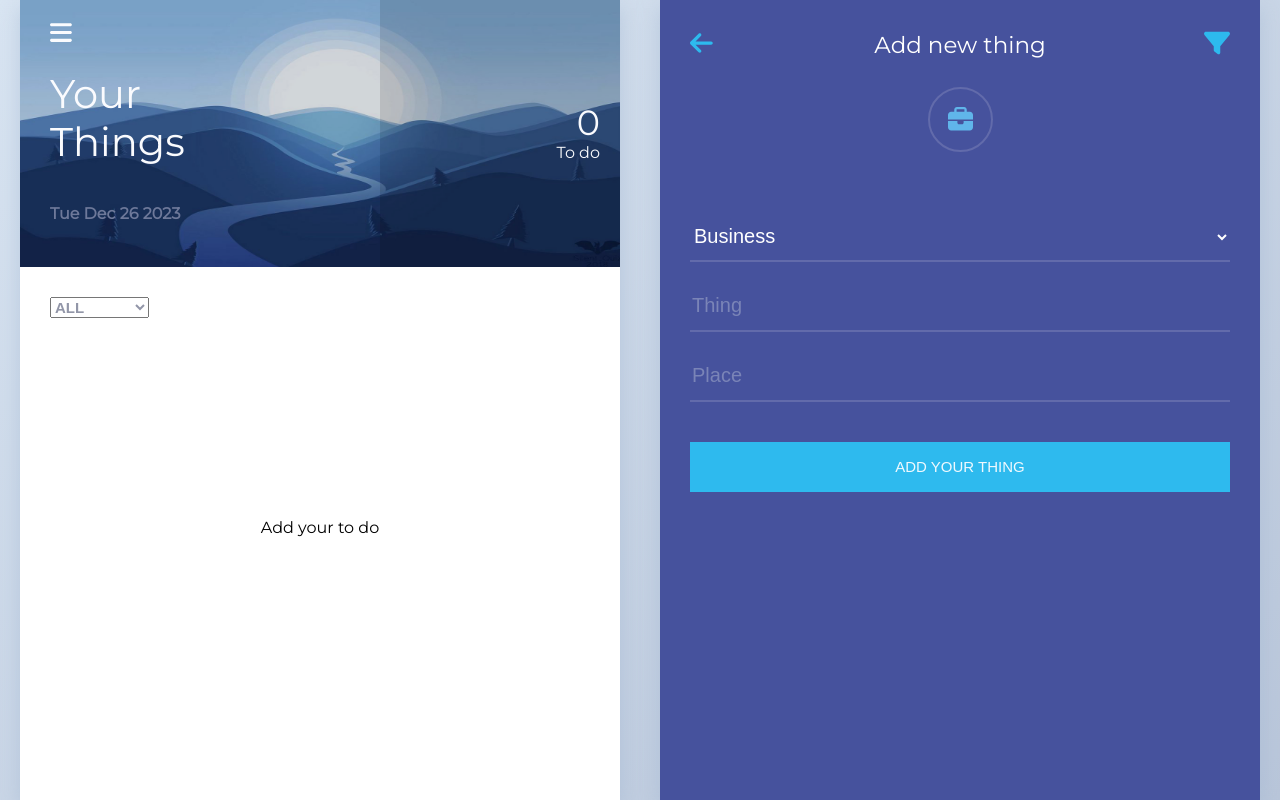
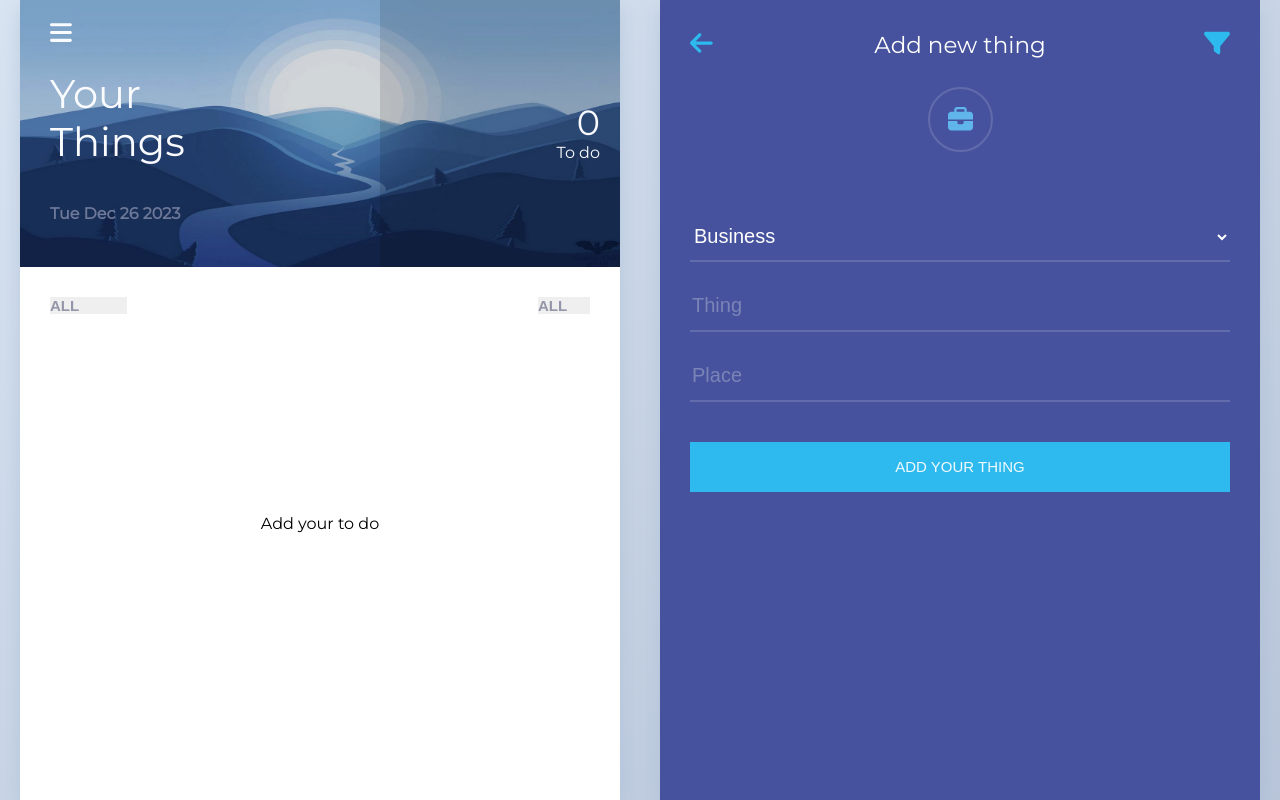
Before and after one commit to WonWoo-Shin/react-to-do-list, a React (Vite) app: page / in a window 1280 px wide. Built offline with nearby package versions, Linux system fonts and the light colour scheme.

Commit message:
24.3.13
* 진행도별 분류 기능 추가

```diff
--- a/src/atom.ts
+++ b/src/atom.ts
@@ -13,11 +13,18 @@ export const enum Categories {
   other = "OTHER",
 }
 
+export const enum Progresses {
+  all = "ALL",
+  toDo = "TO_DO",
+  doing = "DOING",
+  done = "DONE",
+}
+
 export interface IToDo {
   id: number;
   text: string;
   place?: string;
-  progress: "TO DO" | "DOING" | "DONE";
+  progress: Progresses;
   category: Categories;
 }
 
@@ -29,6 +36,11 @@ export const toDosAtom = atom<IToDo[]>({
 export const changeCateAtom = atom<Categories>({
   key: "changeCate",
   default: Categories.all,
+});
+
+export const changeProgressAtom = atom<Progresses>({
+  key: "changeProgress",
+  default: Progresses.all,
 });
 
 export interface IUserCate {
@@ -50,11 +62,17 @@ export const toDosSelector = selector({
   key: "toDosSelctor",
   get: ({ get }) => {
     const toDos = get(toDosAtom);
-    const changeCate = get(changeCateAtom);
-    if (changeCate === "ALL") {
-      return toDos;
+    const cate = get(changeCateAtom);
+    const progress = get(changeProgressAtom);
+    const cateFilterToDos =
+      cate === Categories.all
+        ? toDos
+        : toDos.filter((toDo) => cate === toDo.category);
+
+    if (progress == Progresses.all) {
+      return cateFilterToDos;
     } else {
-      return toDos.filter((toDo) => toDo.category === changeCate);
+      return cateFilterToDos.filter((toDo) => progress === toDo.progress);
     }
   },
 });
--- a/src/components/AddToDo/AddToDo.tsx
+++ b/src/components/AddToDo/AddToDo.tsx
@@ -1,6 +1,6 @@
 import { useForm } from "react-hook-form";
 import { useRecoilValue, useSetRecoilState } from "recoil";
-import { selectedCateAtom, toDosAtom } from "../../atom";
+import { Progresses, selectedCateAtom, toDosAtom } from "../../atom";
 import {
   ButtonStyle,
   EraseBtn,
@@ -52,7 +52,7 @@ function AddToDo() {
         text: data.toDo,
         place: data.place,
         time: Date.now(),
-        progress: "TO DO",
+        progress: Progresses.toDo,
         category: selectedCate,
       },
       ...oldToDos,
--- /dev/null
+++ b/src/components/ChangeProgress.tsx
@@ -0,0 +1,21 @@
+import { useRecoilState } from "recoil";
+import { Progresses, changeProgressAtom } from "../atom";
+import { Title } from "../styles/BottomSectionStyle";
+
+function ChangeProgress() {
+  const [changeProgress, setChangeProgress] =
+    useRecoilState(changeProgressAtom);
+  const onInput = (event: React.FormEvent<HTMLSelectElement>) => {
+    setChangeProgress(event.currentTarget.value as Progresses);
+  };
+  return (
+    <Title value={changeProgress} onInput={onInput}>
+      <option value={Progresses.all}>{Progresses.all}</option>
+      <option value={Progresses.toDo}>{Progresses.toDo}</option>
+      <option value={Progresses.doing}>{Progresses.doing}</option>
+      <option value={Progresses.done}>{Progresses.done}</option>
+    </Title>
+  );
+}
+
+export default ChangeProgress;
--- a/src/components/Home.tsx
+++ b/src/components/Home.tsx
@@ -1,11 +1,17 @@
 import { useRecoilValue } from "recoil";
 import ToDoList from "./ToDoList/ToDoList";
 import { Categories, toDosAtom, toDosSelector } from "../atom";
-import { Container, ToDoListBox, BottomSection } from "../styles/HomeStyle";
+import {
+  Container,
+  ToDoListBox,
+  BottomSection,
+  Filter,
+} from "../styles/HomeStyle";
 import TopSection from "./TopSection";
 import { ToDoWrap, ToDoListStyle, Title } from "../styles/BottomSectionStyle";
 import AddToDoBox from "./AddToDo/AddToDoBox";
 import ChangeCate from "./ChangeCate";
+import ChangeProgress from "./ChangeProgress";
 
 function Home() {
   const toDos = useRecoilValue(toDosSelector);
@@ -15,7 +21,10 @@ function Home() {
       <ToDoListBox>
         <TopSection />
         <BottomSection>
-          <ChangeCate />
+          <Filter>
+            <ChangeCate />
+            <ChangeProgress />
+          </Filter>
           <ToDoWrap>
             {toDos.length === 0 ? (
               <div>Add your to do</div>
--- a/src/components/ToDoList/OptionPopUp.tsx
+++ b/src/components/ToDoList/OptionPopUp.tsx
@@ -6,9 +6,8 @@ import {
   faExclamation,
   faXmark,
 } from "@fortawesome/free-solid-svg-icons";
-import { IToDo, toDosAtom } from "../../atom";
+import { IToDo, Progresses, toDosAtom } from "../../atom";
 import { useSetRecoilState } from "recoil";
-import { useCallback, useEffect, useRef } from "react";
 
 function OptionPopUp({ id, text, place, progress, category }: IToDo) {
   const setToDos = useSetRecoilState(toDosAtom);
@@ -27,24 +26,24 @@ function OptionPopUp({ id, text, place, progress, category }: IToDo) {
   };
   return (
     <PopupStyle>
-      {progress === "TO DO" || (
-        <li onClick={() => ChangeProgress("TO DO")}>
+      {progress === Progresses.toDo || (
+        <li onClick={() => ChangeProgress(Progresses.toDo)}>
           <div>
             <FontAwesomeIcon icon={faExclamation} />
             <span>TO DO</span>
           </div>
         </li>
       )}
-      {progress === "DOING" || (
-        <li onClick={() => ChangeProgress("DOING")}>
+      {progress === Progresses.doing || (
+        <li onClick={() => ChangeProgress(Progresses.doing)}>
           <div>
             <FontAwesomeIcon icon={faEllipsis} />
             <span>DOING</span>
           </div>
         </li>
       )}
-      {progress === "DONE" || (
-        <li onClick={() => ChangeProgress("DONE")}>
+      {progress === Progresses.done || (
+        <li onClick={() => ChangeProgress(Progresses.done)}>
           <div>
             <FontAwesomeIcon icon={faCheck} />
             <span>DONE</span>
--- a/src/components/ToDoList/Progress.tsx
+++ b/src/components/ToDoList/Progress.tsx
@@ -1,5 +1,5 @@
 import { FontAwesomeIcon } from "@fortawesome/react-fontawesome";
-import { IToDo } from "../../atom";
+import { IToDo, Progresses } from "../../atom";
 import { ProgressItem } from "../../styles/BottomSectionStyle";
 import {
   faCheck,
@@ -9,13 +9,13 @@ import {
 
 function Progress({ progress }: { progress: IToDo["progress"] }) {
   switch (progress) {
-    case "TO DO":
+    case Progresses.toDo:
       return (
         <ProgressItem $color="#FFA080">
           <FontAwesomeIcon icon={faExclamation} />
         </ProgressItem>
       );
-    case "DOING":
+    case Progresses.doing:
       return (
         <ProgressItem $color="#FFDF80">
           <FontAwesomeIcon icon={faEllipsis} />
--- a/src/styles/BottomSectionStyle.tsx
+++ b/src/styles/BottomSectionStyle.tsx
@@ -4,6 +4,11 @@ export const Title = styled.select`
   color: #9296a8;
   font-weight: 600;
   font-size: 15px;
+  border: none;
+  outline: none;
+  appearance: none;
+  option {
+  }
 `;
 
 export const ToDoWrap = styled.div`
--- a/src/styles/HomeStyle.tsx
+++ b/src/styles/HomeStyle.tsx
@@ -33,6 +33,11 @@ export const BottomSection = styled.div`
   padding: 30px;
 `;
 
+export const Filter = styled.div`
+  display: flex;
+  justify-content: space-between;
+`;
+
 export const AddToDoBoxStyle = styled(Box)`
   background-color: #46529d;
   padding: 30px;
```
